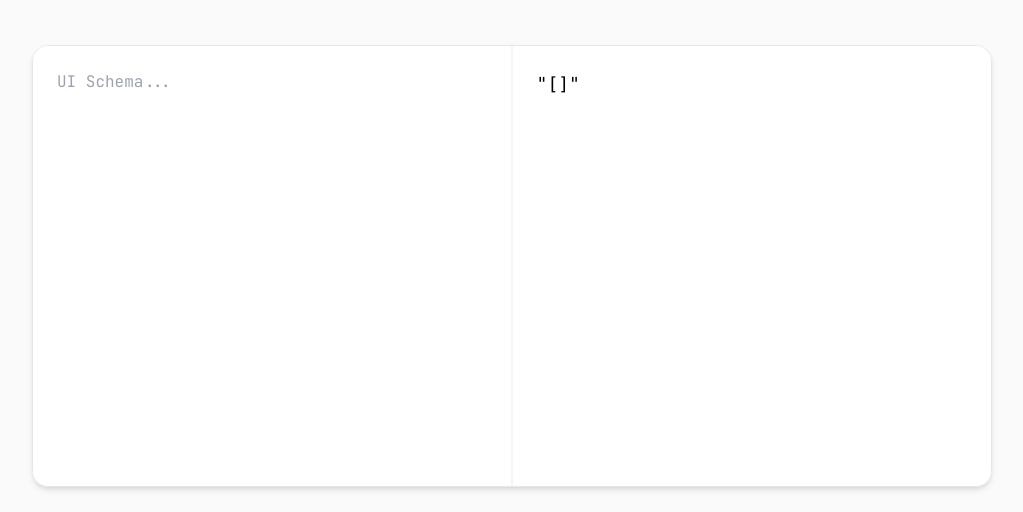
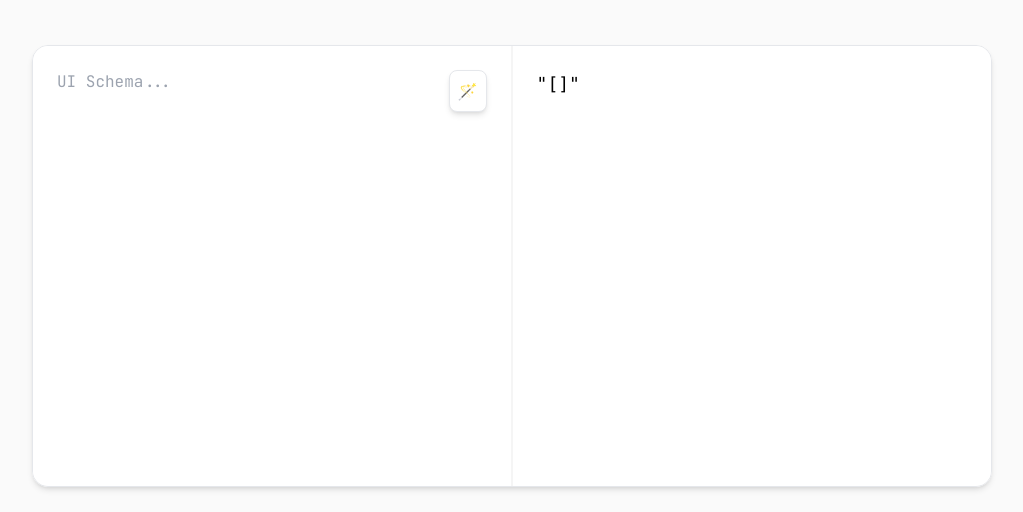
Before and after one commit to StrixROX/JSON-Form-Generator, a Next.js app: page / in a window 1280 px wide. Shown: the part 188-700 px from the top of the page, without its empty margins (128-1151 px from the left). Built offline with nearby package versions, Linux system fonts and the light colour scheme.

Commit message:
Added button to prettify schema in input area

```diff
--- a/components/SchemaInput.jsx
+++ b/components/SchemaInput.jsx
@@ -28,8 +28,19 @@ export default function SchemaInput({ scrollbarStyles, schemaUpdateHandler }) {
 		schemaUpdateHandler(inputArea.current.value)
 	}
 
+	function prettifyInput() {
+		try {
+			inputArea.current.value = JSON.stringify(
+				JSON.parse(inputArea.current.value),
+				null,
+				2
+			)
+		} catch {}
+	}
+
 	return (
 		<>
+			<div className="wrapper relative h-full w-full">
 				<textarea
 					ref={inputArea}
 					name="schema"
@@ -38,6 +49,14 @@ export default function SchemaInput({ scrollbarStyles, schemaUpdateHandler }) {
 					onKeyDown={handleTab}
 					placeholder="UI Schema..."
 					spellCheck="false"></textarea>
+
+				<button
+					class="absolute top-0 right-0 rounded-lg border bg-white p-2 shadow-md focus:ring-2 focus:ring-slate-200 hover:bg-neutral-50"
+					onClick={prettifyInput}
+					title="Prettify Input">
+					🪄
+				</button>
+			</div>
 		</>
 	)
 }
```
Lines whose indentation alone changed are shown as unchanged.
